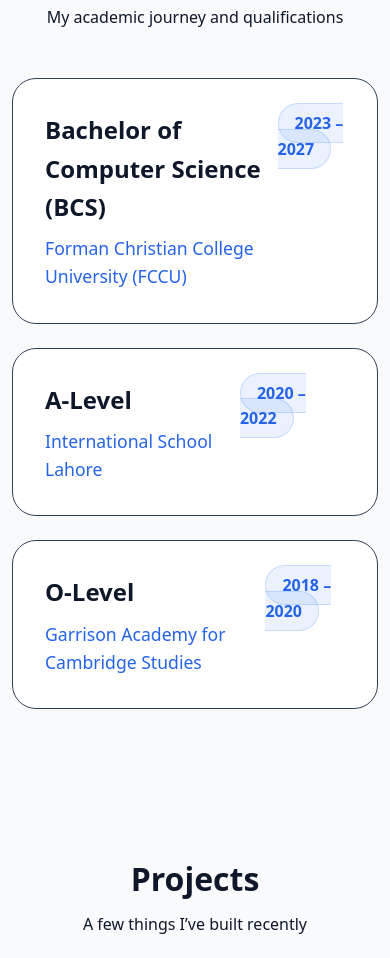
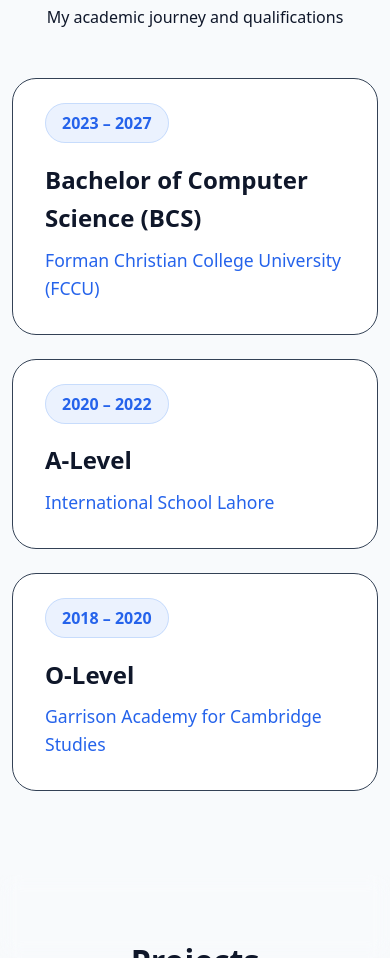
Before and after one commit to AbnoshShahid/Portfolio, a plain HTML site: page index.html in a window 390 px wide. Shown: the part 4178-5136 px from the top of the page. Drawn offline with nearby package versions, Linux system fonts and the light colour scheme; animation ran at ten frames a second.

Commit message:
Fix education section mobile responsive layout

```diff
--- a/assets/css/main.css
+++ b/assets/css/main.css
@@ -462,6 +462,34 @@ img {
   border-color: rgba(59, 130, 246, 0.2);
 }
 
+/* Education Section Responsive Layout */
+.education-content {
+  display: flex;
+  flex-direction: column;
+  align-items: flex-start;
+  gap: 1rem;
+}
+
+.education-badge {
+  position: static;
+  margin-bottom: 0.5rem;
+  order: -1; /* Puts badge above the text on mobile */
+}
+
+@media (min-width: 768px) {
+  .education-content {
+    flex-direction: row;
+    align-items: center;
+    justify-content: space-between;
+    gap: 0;
+  }
+  .education-badge {
+    margin-bottom: 0;
+    margin-top: 0;
+    order: 0;
+  }
+}
+
 /* Skills Section */
 .section-title {
   text-align: center;
--- a/index.html
+++ b/index.html
@@ -171,15 +171,14 @@
             <!-- Education Item 1: Bachelors -->
             <div class="education-item position-relative mb-4"
               style="background: var(--surface-color); padding: 2rem; border-radius: 1.5rem; border: 1px solid var(--border-color); transition: transform 0.3s ease;">
-              <div
-                class="d-flex flex-column flex-md-row justify-content-between align-items-start align-items-md-center mb-1">
-                <div>
+              <div class="education-content">
+                <div class="education-text">
                   <h3 style="font-size: 1.5rem; font-weight: 700; margin-bottom: 0.5rem; color: var(--text-color);">
                     Bachelor of Computer Science (BCS)</h3>
                   <h4 style="font-size: 1.1rem; color: var(--primary-color); font-weight: 500; margin: 0;">Forman
                     Christian College University (FCCU)</h4>
                 </div>
-                <div class="mt-2 mt-md-0">
+                <div class="education-badge">
                   <span class="badge"
                     style="background: rgba(59, 130, 246, 0.1); color: var(--primary-color); padding: 0.5rem 1rem; border-radius: 50px; font-weight: 600; border: 1px solid rgba(59, 130, 246, 0.2);">2023
                     – 2027</span>
@@ -190,15 +189,14 @@
             <!-- Education Item 2: A-Level -->
             <div class="education-item position-relative mb-4"
               style="background: var(--surface-color); padding: 2rem; border-radius: 1.5rem; border: 1px solid var(--border-color); transition: transform 0.3s ease;">
-              <div
-                class="d-flex flex-column flex-md-row justify-content-between align-items-start align-items-md-center mb-1">
-                <div>
+              <div class="education-content">
+                <div class="education-text">
                   <h3 style="font-size: 1.5rem; font-weight: 700; margin-bottom: 0.5rem; color: var(--text-color);">
                     A-Level</h3>
                   <h4 style="font-size: 1.1rem; color: var(--primary-color); font-weight: 500; margin: 0;">International
                     School Lahore</h4>
                 </div>
-                <div class="mt-2 mt-md-0">
+                <div class="education-badge">
                   <span class="badge"
                     style="background: rgba(59, 130, 246, 0.1); color: var(--primary-color); padding: 0.5rem 1rem; border-radius: 50px; font-weight: 600; border: 1px solid rgba(59, 130, 246, 0.2);">2020
                     – 2022</span>
@@ -209,15 +207,14 @@
             <!-- Education Item 3: O-Level -->
             <div class="education-item position-relative mb-4"
               style="background: var(--surface-color); padding: 2rem; border-radius: 1.5rem; border: 1px solid var(--border-color); transition: transform 0.3s ease;">
-              <div
-                class="d-flex flex-column flex-md-row justify-content-between align-items-start align-items-md-center mb-1">
-                <div>
+              <div class="education-content">
+                <div class="education-text">
                   <h3 style="font-size: 1.5rem; font-weight: 700; margin-bottom: 0.5rem; color: var(--text-color);">
                     O-Level</h3>
                   <h4 style="font-size: 1.1rem; color: var(--primary-color); font-weight: 500; margin: 0;">Garrison
                     Academy for Cambridge Studies</h4>
                 </div>
-                <div class="mt-2 mt-md-0">
+                <div class="education-badge">
                   <span class="badge"
                     style="background: rgba(59, 130, 246, 0.1); color: var(--primary-color); padding: 0.5rem 1rem; border-radius: 50px; font-weight: 600; border: 1px solid rgba(59, 130, 246, 0.2);">2018
                     – 2020</span>
```
